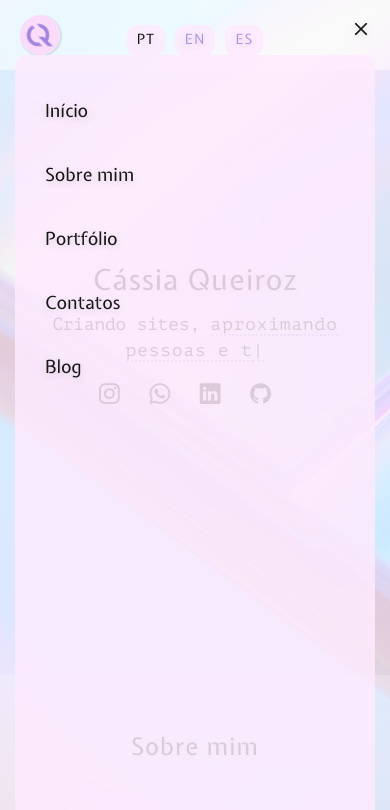
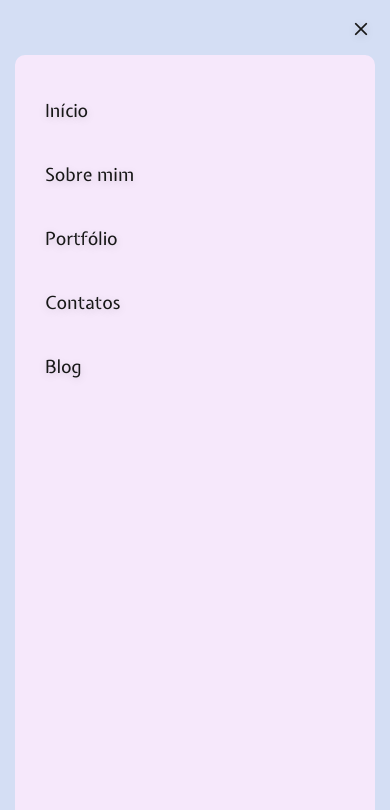
Before and after one commit to cassiaqueiroz/cassiacodelab, a website: page index.html in a window 390 px wide. Both pictures are taken after a click on the icon 354 px from the left and 33 px from the top of the page. Shown: the top 810 px of the page. Drawn offline with nearby package versions, Linux system fonts and the light colour scheme.

Commit message:
improve  navmenu bg

```diff
--- a/assets/css/main.css
+++ b/assets/css/main.css
@@ -292,7 +292,7 @@ h6 {
     position: fixed;
     inset: 0;
     overflow: hidden;
-    background: transparent;
+    background: #D4DEF4;
     transition: 0.3s;
   }
 
```
